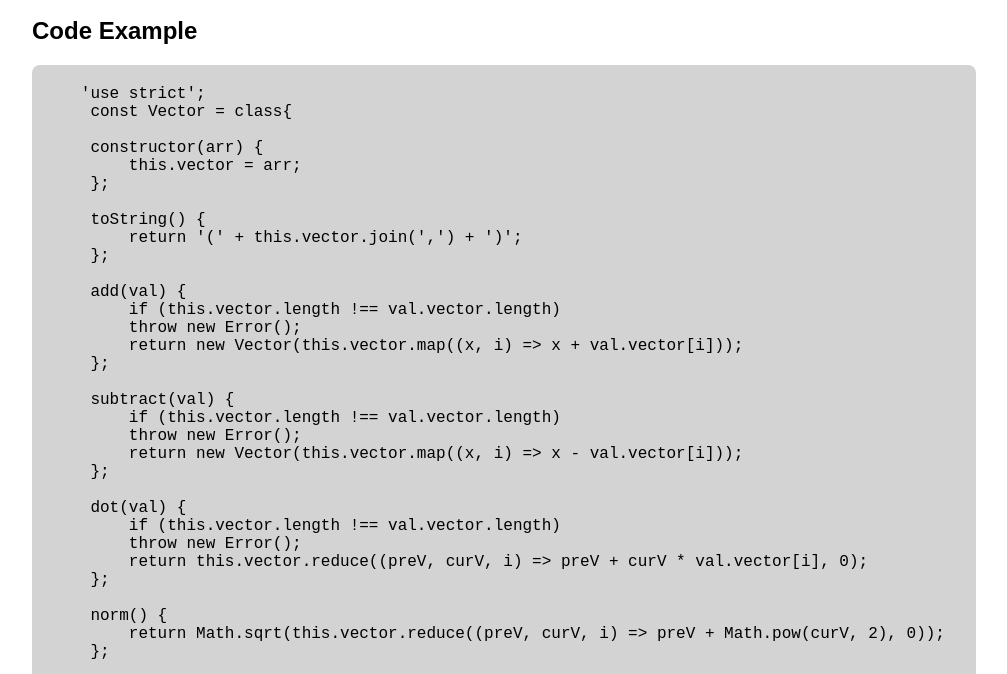
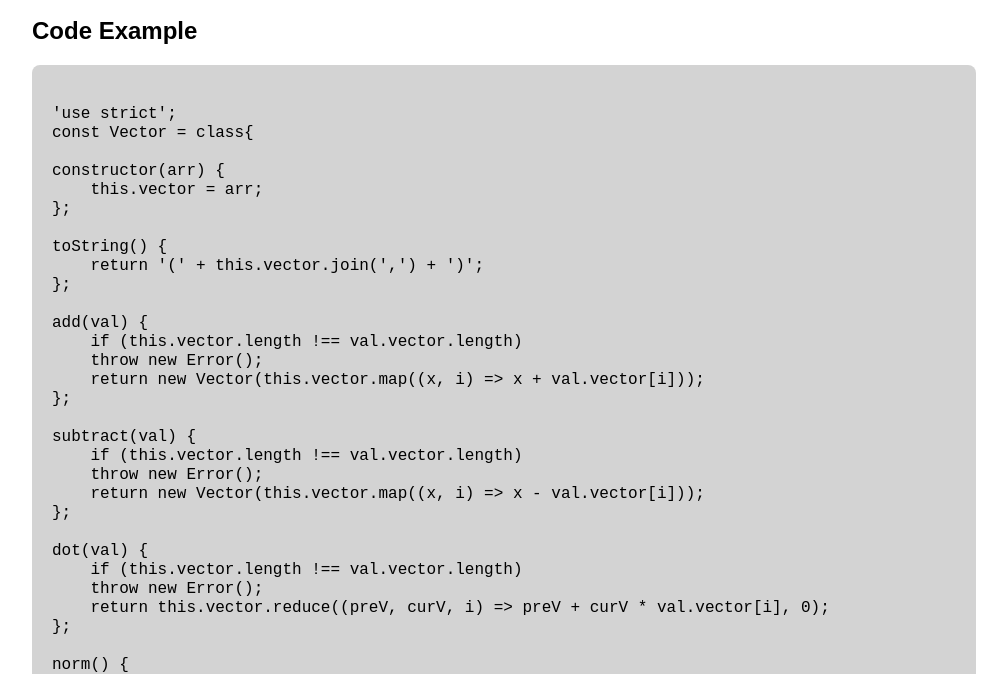
Before and after one commit to djhsgfjk/rsschool-cv, a website: page index.html in a window 1280 px wide. Shown: the part 872-1546 px from the top of the page, without its empty margins (136-1143 px from the left). Drawn offline with Linux system fonts and the light colour scheme.

Commit message:
fix: fix w3 errors

```diff
--- a/index.html
+++ b/index.html
@@ -11,7 +11,7 @@
         <div class="nav__bar bar"><span class="bar__icon">☰ </span>CV - Butiakova Diana</div>
         <ul class="nav__contents contents">
             <li class="contents__item contents-item contents-item">
-                <a class="contents-item__link" class="contents-item__link" href="#contacts">Contacts</a>
+                <a class="contents-item__link" href="#contacts">Contacts</a>
             </li>
             <li class="contents__item contents-item">
                 <a class="contents-item__link" href="#about-me">About me</a>
@@ -56,7 +56,6 @@
                 </ul>
             </div>
         </section>
-        </section>
         <section class="section">
             <h2 class="section__title" id="about-me">About me</h2>
             <div class="section__description--about-me about-me">
@@ -83,8 +82,9 @@
         <section class="section">
             <h2 class="section__title" id="code-example">Code Example</h2>
             <div class="section__description--code-example code-example">
-                <code>
-                    <pre>   'use strict';
+                <div class="code-example__code-container code-container">
+                    <code class="code-container__code code">
+'use strict';
 const Vector = class{
 
 constructor(arr) {
@@ -120,8 +120,9 @@
 equals(val) {
     return this.vector.toString() === val.vector.toString();
 };
-    }</pre>
+}
                     </code>
+                </div>
             </div>
         </section>
         <section class="section">
--- a/style.css
+++ b/style.css
@@ -126,11 +126,16 @@ header {
 
 }
 
-code pre{
+.code-container {
     background: lightgray;
     border-radius: 8px;
     overflow: auto;
     padding: 20px;
+}
+
+.code {
+    font-family: monospace;
+    white-space: pre;
 }
 
 .project {
```
Lines whose indentation alone changed are shown as unchanged.
